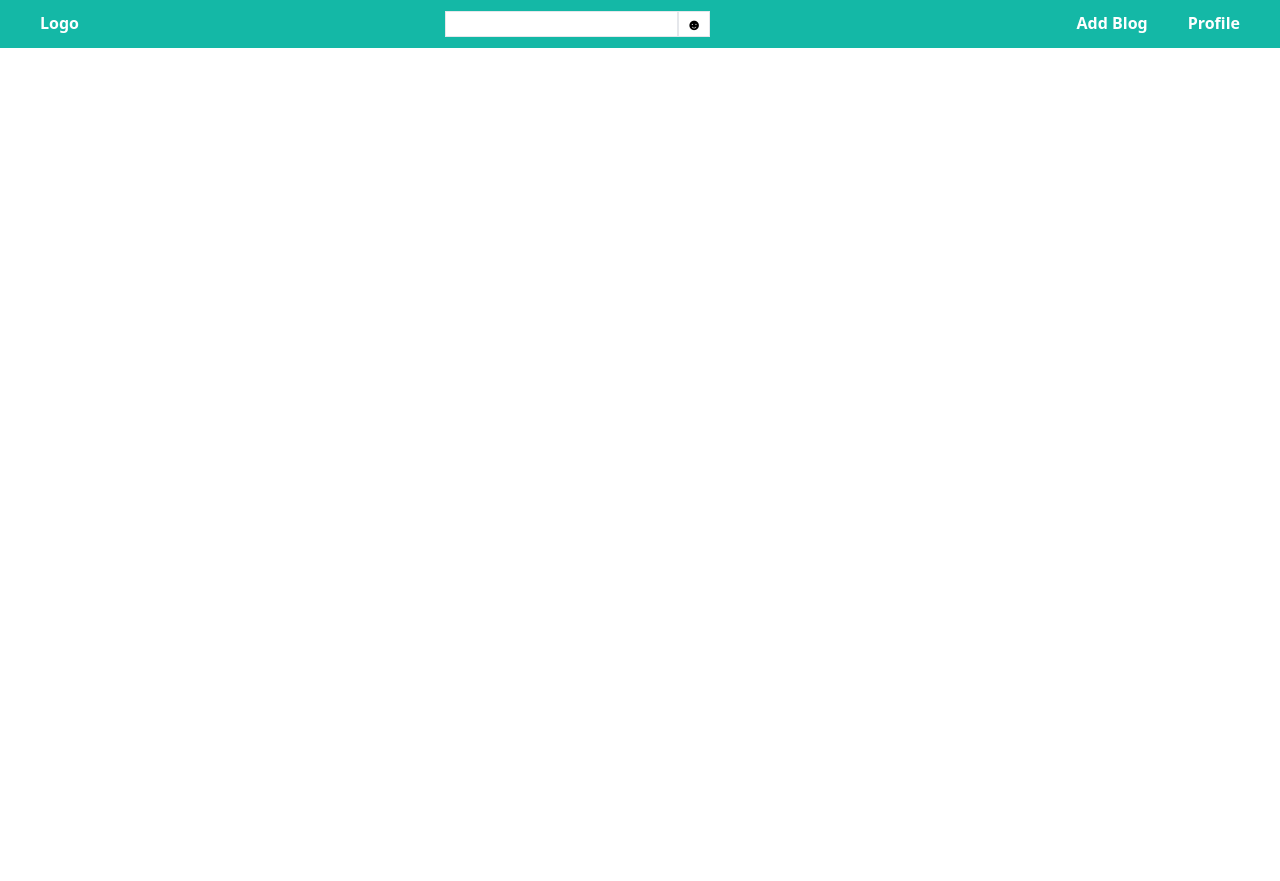
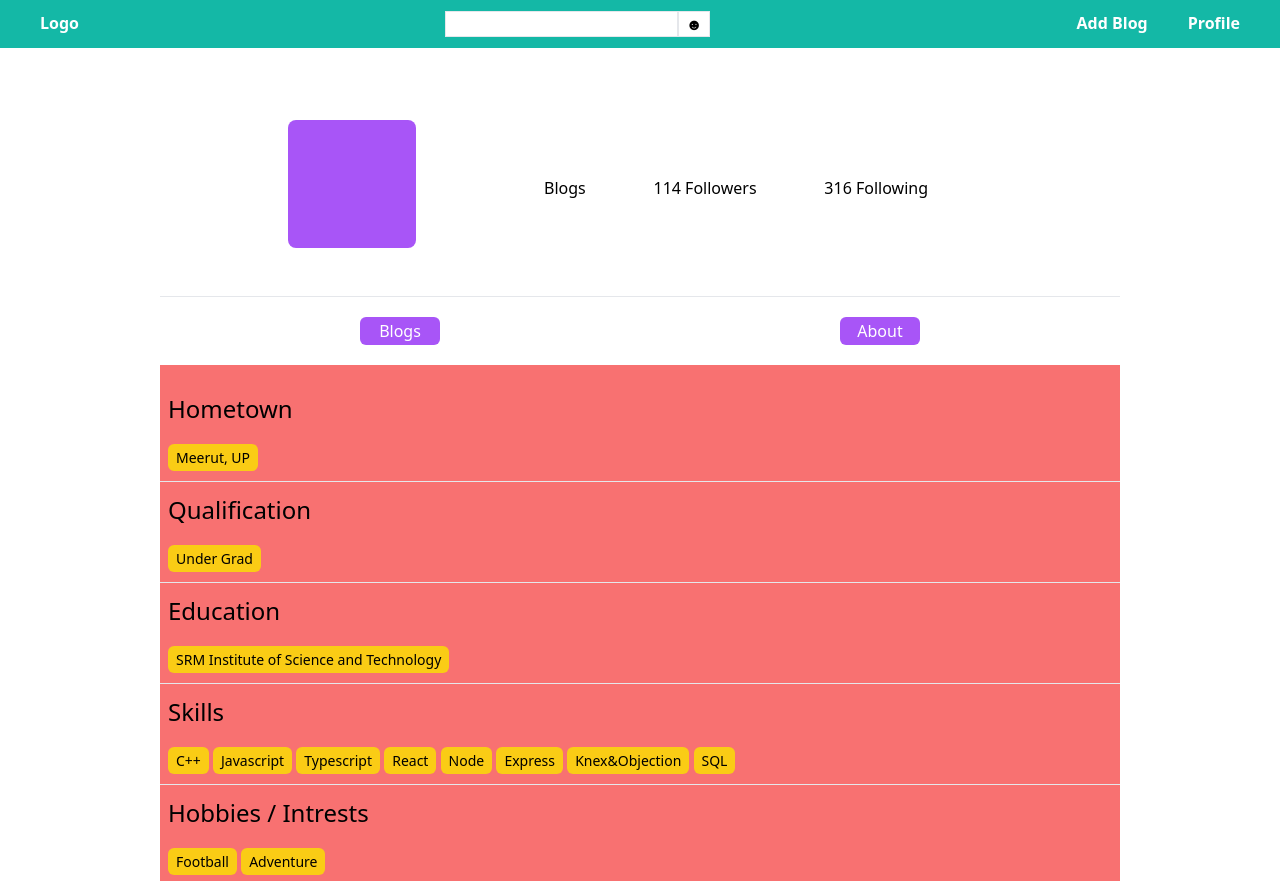
Before and after one commit to TusharMukherjee/Grow_Media, a React (Create React App) app in the folder client/: page /profile/about/1 in a window 1280 px wide. Before the commit the page ends 800 px from the top, so only its background shows below. Built offline with nearby package versions, Linux system fonts and the light colour scheme; no server answers.

Commit message:
initated work on profile

```diff
--- a/client/src/App.tsx
+++ b/client/src/App.tsx
@@ -49,7 +49,7 @@ function App() {
             <Routes>
             <Route path = "/read/:blog_id" element={<Readblog/>}/>
             <Route path = "/profile/:profile_id" element={<> <Userhome/> <div className='col-start-2 col-span-6 grid grid-cols-8'> <div className='col-start-2 col-span-6 flex flex-col justify-center items-center'> <Posts/> </div> </div> </>}/>
-            <Route path = "/profile/about" element={<> <Userhome/> <div className='col-start-2 col-span-6 grid grid-cols-8'> <About/> </div> </>}/>
+            <Route path = "/profile/about/:profile_id" element={<> <Userhome/> <div className='col-start-2 col-span-6 grid grid-cols-8'> <About/> </div> </>}/>
             <Route path = "/search/people" element={<> <div className='grid grid-cols-8'> <Sidebar/> <div className='col-start-3 col-span-6 flex flex-col'><People/></div> </div>  </>}/>
             <Route path = "/search/blogs" element={<> <div className='grid grid-cols-8'> <Sidebar/> <div className='col-start-3 col-span-6 flex flex-col'><Searchposts/></div> </div>  </>}/>
             <Route path = "/explore" element={<> <div className='grid grid-cols-8'> <Sidebar/> <div className='col-start-3 col-span-6 flex flex-col'><Posts /></div> </div>  </>}/>
--- /dev/null
+++ b/client/src/components/searchComponents/UserBlogs.tsx
@@ -0,0 +1,52 @@
+import { Link } from 'react-router-dom';
+
+type blogsData = {
+    blog_id: string,
+    heading: string,
+    content: string
+    users: {
+        user_id: string,
+        username: string
+    }[]
+}
+
+type blogs = {
+    blogs: blogsData[]
+}
+
+const Posts = () => {
+
+
+
+    return (
+        <>
+            <div className='bg-white grid grid-cols-8 items-center pt-8'>
+                <Link to={`/read/`} className='bg-white col-start-2 col-span-6 grid grid-cols-5 grid-rows-6 h-52 mb-8 border rounded-md hover:drop-shadow' >
+                    <div className='col-span-3 row-span-1 flex flex-row  items-center border-b-[0.5px]'>
+                        <div className='ml-3 rounded-full h-5 w-5 bg-orange-400'></div>
+                        <h1 className='ml-3'>username</h1>
+                    </div>
+                    <div className='col-span-3 row-span-4  grid grid-rows-6 '>
+                        <h1 className=' text-xl row-start-1 row-span-3 pl-3 flex items-center'>heading</h1>
+                        <p className='text-base row-span-3 pl-3 flex items-center'>Lorem, ipsum dolor sit amet consectetur adipisicing elit. Accusamus, nisi.</p>
+                    </div>
+                    <div className='col-start-4 col-span-2 row-start-1 row-span-6 flex justify-center items-center'>
+                        <div className=' bg-purple-700 w-[12rem] h-[8rem]'></div>
+                    </div>
+                    <div className=' row-span-1 grid grid-cols-2 w-56 items-center pl-3'>
+                        <div className='col-span-1 flex justify-center'>
+                            10 ♥
+                        </div>
+                        <div className='col-span-1 flex justify-center'>
+                            4 ▲▼
+                        </div>
+                    </div>
+                </Link>
+            </div>
+        </>
+    )
+
+};
+
+
+export default Posts;
--- a/client/src/components/searchComponents/Userhome.tsx
+++ b/client/src/components/searchComponents/Userhome.tsx
@@ -1,32 +1,78 @@
-import React from 'react'
+import { useQuery } from '@apollo/client'
+import React, { useEffect, useState } from 'react'
 import { Link } from 'react-router-dom'
 import { useParams } from 'react-router-dom'
-import About from '../About'
-import Posts from '../Posts'
+import { PROFILE } from '../../gqlQueries/queries/Explorequery'
+
+// type BasicUserInfo = {
+
+// }
+
+type UsersBlog = {
+        blog_id: string;
+        heading: string;
+        content: string;
+        b_image: string;
+        tb_likes: number;
+}
+
+
+type UserInfoType = {
+        user: [{
+            profileImg: string;
+            username: string;
+            email: string;
+            bio: string;
+            link: string;
+            blogs: UsersBlog[];
+        }]
+}
+
+type UserId = {
+    userId:number;
+}
+
 
 const Userhome: React.FC = () => {
 
-    const profile_id = useParams();
+    const [profileID, setProfileID] = useState<string | undefined>('');
+
+    const {profile_id} = useParams();
     console.log(profile_id);
 
+    useEffect(() => {
+
+        setProfileID(profile_id);
+
+    },[]);
+
+
+
+    const {loading, data} = useQuery<UserInfoType, UserId>(PROFILE,{variables: {userId:Number(profile_id)}});
+    console.log(data);
   return (
     <div className='col-span-8 grid grid-cols-8 mt-6'>
         <div className='col-start-2 col-span-6 grid grid-cols-5 h-56'>
             <div className=' col-span-2 h-56 flex justify-center items-center'>
                 <div className='bg-purple-500 rounded-lg w-32 h-32'></div>
             </div>
-            <div className='col-span-3 grid grid-rows-6'>
-                <h1 className='row-start-2 row-span-1 flex w-3/4 items-center font-semibold'>Tushar Mukherjee</h1>
-                <p className='row-start-3 row-span-2 flex w-3/4 items-center'>Lorem ipsum, dolor sit amet consectetur adipisicing elit. At quas ex laborum atque natus sed voluptate eligendi error rerum quis?</p>
-                <p className='row-start-5 row-span-1 flex w-3/4 items-center'>https://tailwindcss.com/docs/border-radius</p>
+            <div className='col-span-3 flex flex-col justify-center '>
+                <h1 className=' w-4/6 flex items-center font-semibold my-2'>{data?.user[0].username}</h1>
+                <div className=' w-4/6 my-2 flex justify-between'>
+                    <div className=""> {data?.user[0].blogs.length} Blogs</div>
+                    <div className=""> 114 Followers </div>
+                    <div className=""> 316 Following </div>
+                </div>
+                <p className=' w-4/6 flex items-center '>{data?.user[0].bio == null ? '' : data?.user[0].bio}</p>
+                <p className=' w-4/6 my-1 flex items-center'>{data?.user[0].link}</p>
             </div>
         </div>
         <hr className='col-start-2 col-span-6'/>
         <div className='col-start-2 col-span-6 grid grid-cols-2 my-5 place-items-center'>
-            <Link to="/profile" className='col-span-1 flex justify-center bg-purple-500 w-20 py-0.5 rounded-md'>
+            <Link to={`/profile/${profileID}`} className='col-span-1 flex justify-center bg-purple-500 w-20 py-0.5 rounded-md'>
                 <div className='text-white'>Blogs</div>
             </Link>
-            <Link to="/profile/about" className='col-span-1 flex justify-center bg-purple-500 w-20 py-0.5 rounded-md'>
+            <Link to={`/profile/about/${profileID}`} className='col-span-1 flex justify-center bg-purple-500 w-20 py-0.5 rounded-md'>
                 <div className='text-white'>About</div>
             </Link>
         </div>
--- a/client/src/gqlQueries/queries/Explorequery.ts
+++ b/client/src/gqlQueries/queries/Explorequery.ts
@@ -46,6 +46,25 @@ export const SINGLE_BLOG = gql`
     }
 `
 
+export const PROFILE = gql`
+    query Query($userId: Int!) {
+        user(id: $userId) {
+            profileImg
+            username
+            email
+            bio
+            link
+            blogs {
+                blog_id
+                heading
+                content
+                b_image
+                tb_likes
+            }
+        }
+    }
+`
+
 // export const ONLY_COMMENTS = gql`
 //     query Query($onlycommentsId: Int!) {
 //         onlycomments(id: $onlycommentsId) {
```
